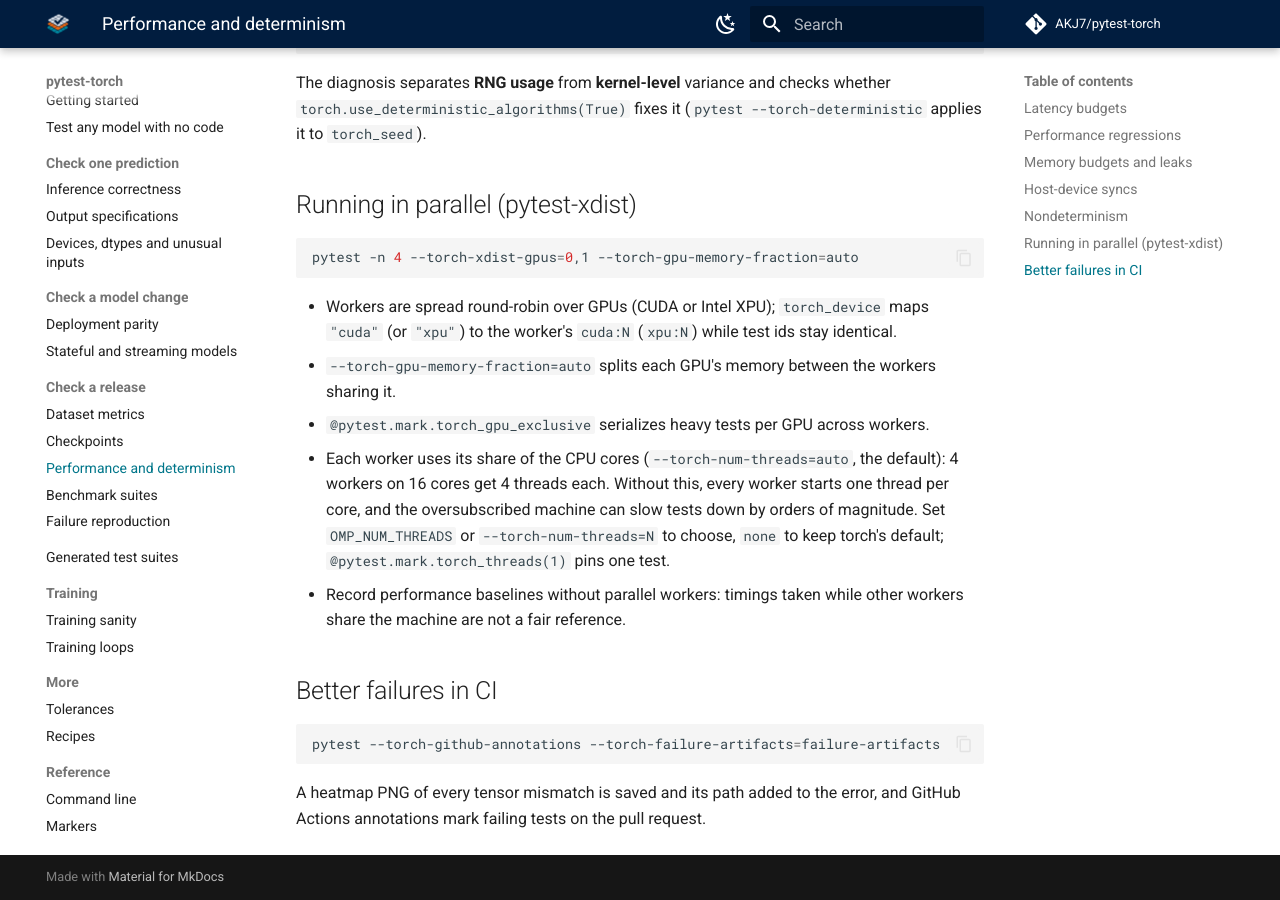
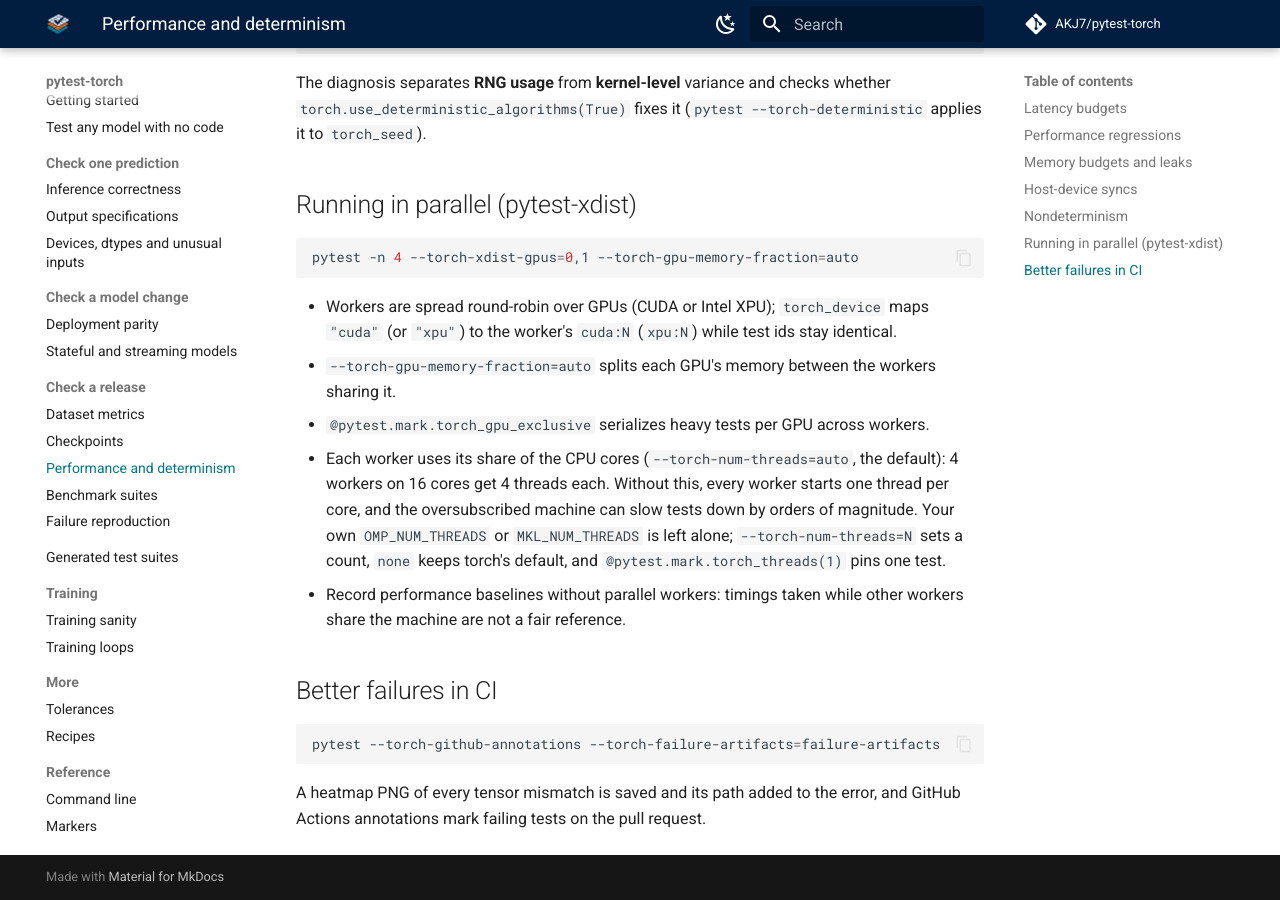
Before and after one commit to AKJ7/pytest-torch, an MkDocs documentation site: the page built from docs/guides/performance.md, in a window 1280 px wide and 900 px high, scrolled down 1373 px. Built offline with MkDocs 1.6.1 and Material for MkDocs 9.7.7, drawn with Linux system fonts in a browser that asks for light colours; comment, search, counter and statistics services are not loaded.

Commit message:
Fixed MKL_NUM_THREADS CI issue

```diff
--- a/docs/guides/performance.md
+++ b/docs/guides/performance.md
@@ -80,9 +80,9 @@ pytest -n 4 --torch-xdist-gpus=0,1 --torch-gpu-memory-fraction=auto
 - `@pytest.mark.torch_gpu_exclusive` serializes heavy tests per GPU across workers.
 - Each worker uses its share of the CPU cores (`--torch-num-threads=auto`, the default):
   4 workers on 16 cores get 4 threads each. Without this, every worker starts one thread per
-  core, and the oversubscribed machine can slow tests down by orders of magnitude. Set
-  `OMP_NUM_THREADS` or `--torch-num-threads=N` to choose, `none` to keep torch's default;
-  `@pytest.mark.torch_threads(1)` pins one test.
+  core, and the oversubscribed machine can slow tests down by orders of magnitude. Your own
+  `OMP_NUM_THREADS` or `MKL_NUM_THREADS` is left alone; `--torch-num-threads=N` sets a
+  count, `none` keeps torch's default, and `@pytest.mark.torch_threads(1)` pins one test.
 - Record performance baselines without parallel workers: timings taken while other workers
   share the machine are not a fair reference.
 
```
Also changed, not shown: CHANGELOG.md (+10 -0 lines), docs/reference/cli.md (+1 -1 lines), 2 other files.
